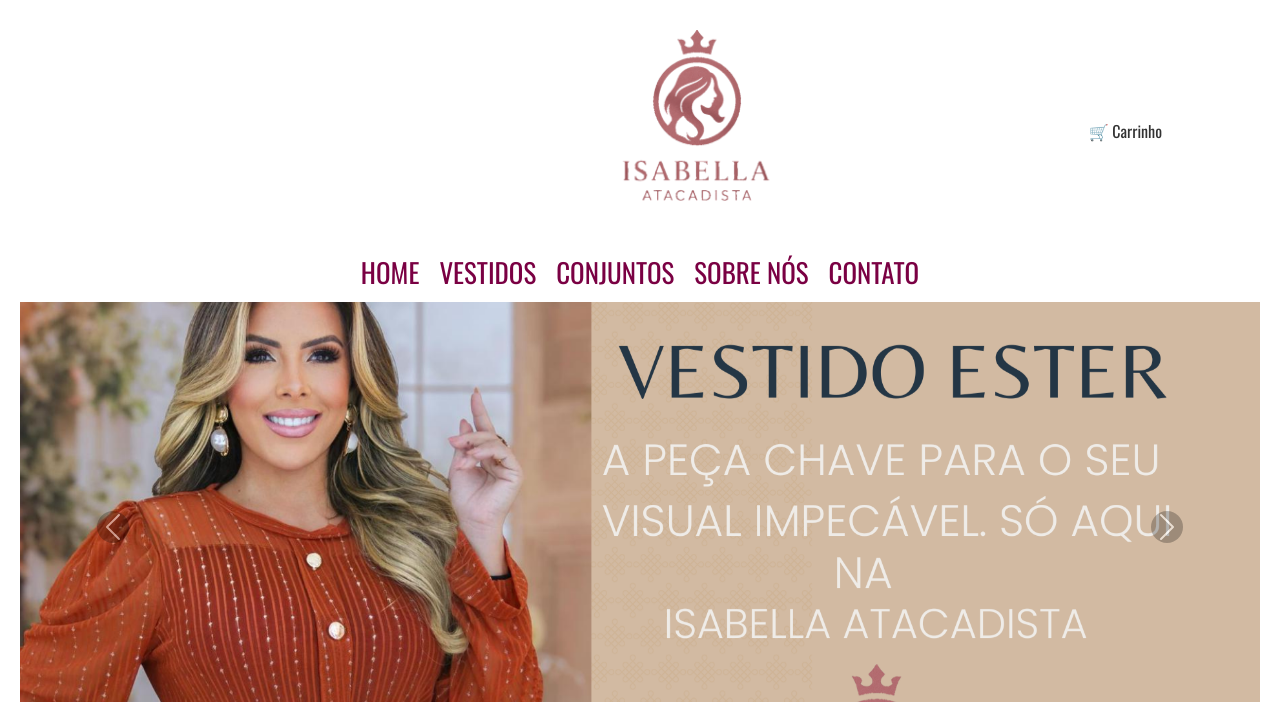
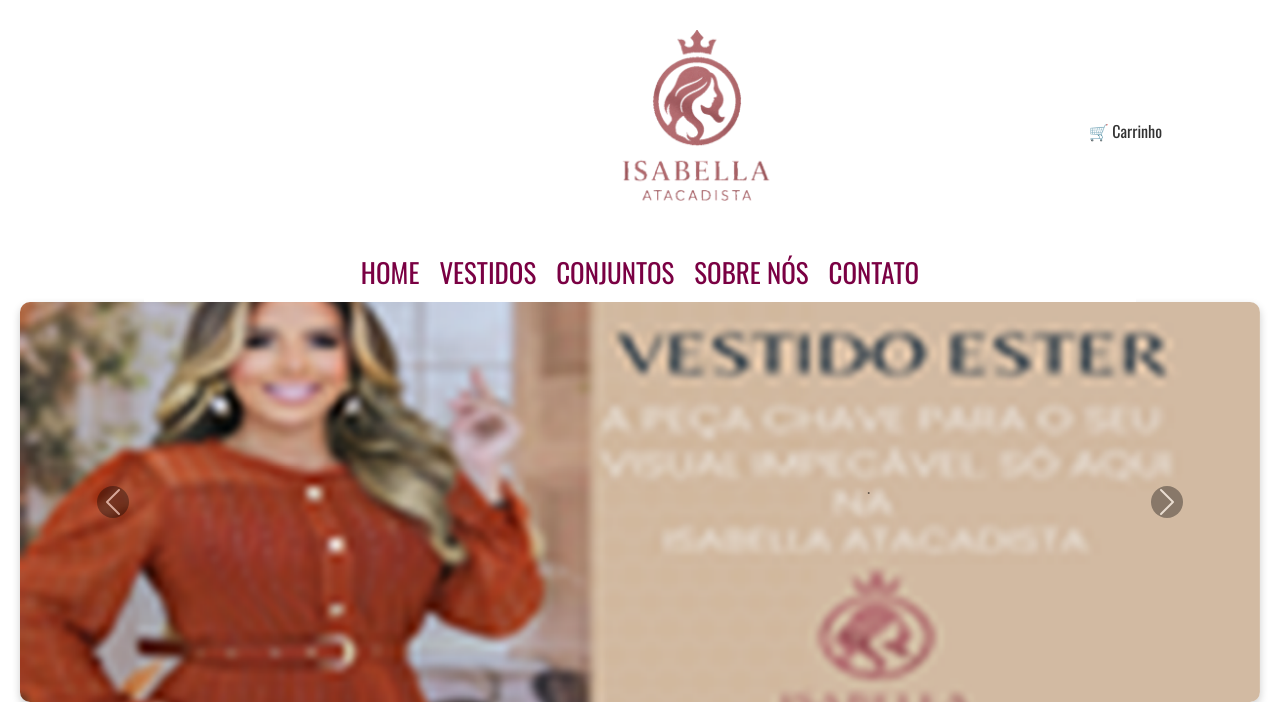
Before and after one commit to PFLYIN/IsabellaAtacadista, a PHP site: page / in a window 1280 px wide. Shown: the top 702 px of the page. Run offline with PHP 8.4, Linux system fonts and the light colour scheme; grey boxes are pictures that could not be loaded.

Commit message:
faculdade 21/05

```diff
--- a/CSS/style.css
+++ b/CSS/style.css
@@ -1,7 +1,4 @@
-* {
-
-  padding: 0;
-}
+* {}
 
 body {
   font-family: Arial, sans-serif;
@@ -15,7 +12,7 @@
   max-width: 100%;
   z-index: 1;
   /* Garante que o banner esteja acima de outros elementos */
-  min-height: 300px;
+  min-height: 250px;
   /* Define uma altura mínima */
 }
 
@@ -27,7 +24,7 @@
 }
 
 .banner img {
-  width: 100%;
+  width: 110%;
   height: auto;
   display: block;
 }
@@ -36,17 +33,10 @@
   display: block;
 }
 
-#carouselExampleAutoplaying {
+.carousel-inner img {
   width: 100%;
-  /* Faz o carrossel ocupar toda a largura */
-  height: 450px;
-  /* Define uma altura fixa para o carrossel */
-}
-
-.carousel-inner img {
-  width: 10%;
   /* Garante que a imagem ocupe toda a largura */
-  height: 120%;
+  height: 100%;
   /* Faz a imagem preencher toda a altura do contêiner */
   object-fit: cover;
   /* Ajusta a imagem para cobrir o espaço sem margens */
@@ -54,11 +44,35 @@
   /* Centraliza a imagem */
 }
 
+.carousel-item {
+  display: block;
+  /* Garante que os itens do carrossel sejam exibidos corretamente */
+}
+
 .carousel-control-prev-icon,
 .carousel-control-next-icon {
-  background-color: rgba(0, 0, 0, 0.5);
+  background-color: rgba(0, 0, 0, 0.7);
   /* Adiciona contraste aos ícones */
   border-radius: 50%;
+  padding: 10px;
+  /* Adiciona espaçamento interno aos ícones */
 }
 
-.img.d-block.w-100 {}
+.carousel-control-prev,
+.carousel-control-next {
+  width: 5%;
+  /* Reduz a largura dos botões de controle */
+}
+
+#carouselExampleAutoplaying {
+  width: 100%;
+  /* Faz o carrossel ocupar toda a largura */
+  height: 400px;
+  /* Mantém a altura proporcional */
+  overflow: hidden;
+  /* Garante que o conteúdo não ultrapasse o contêiner */
+  border-radius: 10px;
+  /* Adiciona bordas arredondadas */
+  box-shadow: 0 4px 8px rgba(0, 0, 0, 0.2);
+  /* Adiciona sombra ao contêiner */
+}
```
Also changed, not shown: Canva/VESTIDO ESTER BANNER_20250518_215946_0000.png.
